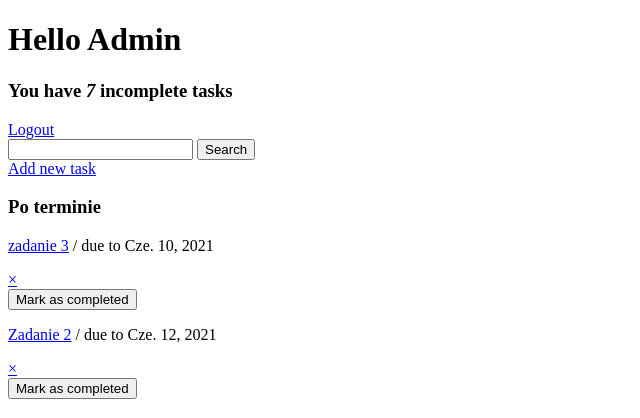
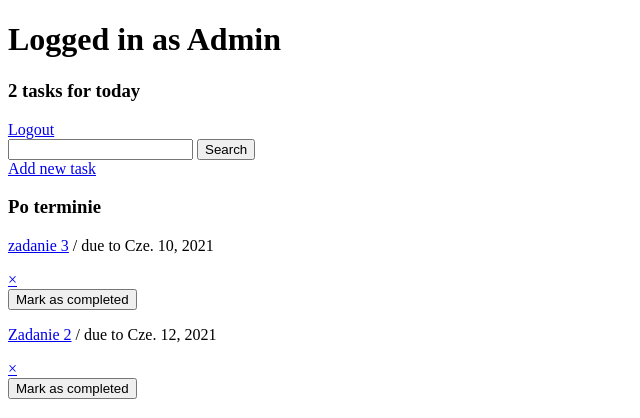
Before and after one commit to lukaszsliwinski/task_planner, a Django app: page / in a window 1280 px wide. Shown: the top 418 px of the page, without its empty margins (0-640 px from the left). Run offline with Django 3.2, Linux system fonts and the light colour scheme; a user stored in the database is signed in; data comes from the database, SQL or seed files in the repository; both versions use the stored data as it was after the commit.

Commit message:
Modification task counter - count tasks only for today

```diff
--- a/base/models.py
+++ b/base/models.py
@@ -1,8 +1,5 @@
 from django.db import models
 from django.contrib.auth.models import User
-
-import datetime
-
 from datetime import date
 
 class Task(models.Model):
@@ -11,7 +8,7 @@ class Task(models.Model):
     description = models.TextField(null=True, blank=True)
     completed = models.BooleanField(default=False)
     created = models.DateTimeField(auto_now_add=True)
-    due_date = models.DateField(default=datetime.date.today, null=True, blank=True)
+    due_date = models.DateField(default=date.today, null=True, blank=True)
     completed_date = models.DateTimeField(null=True, blank=True)
 
     def __str__(self):
@@ -37,5 +34,5 @@ class Task(models.Model):
 
     def mark_as_completed(self):
         self.completed = not self.completed
-        self.completed_date = datetime.date.today()
+        self.completed_date = date.today()
         self.save()
--- a/base/templates/base/task_list.html
+++ b/base/templates/base/task_list.html
@@ -3,8 +3,8 @@
 
 <div>
     <div>
-        <h1>Hello {{request.user|title}}</h1>
-        <h3>You have <i>{{count}}</i> incomplete task{{ count|pluralize:"s" }}</h3>
+        <h1>Logged in as {{request.user|title}}</h1>
+        <h3>{{count}} task{{ count|pluralize:"s" }} for today</h3>
     </div>
     {% if request.user.is_authenticated %}
     <a href="{% url 'logout' %}">Logout</a>
@@ -38,8 +38,6 @@
         {% endif %}
     </div>
     {% endif %}
-    {% empty %}
-    <h3>No items in list</h3>
     {% endfor %}
 </div>
 
@@ -60,8 +58,6 @@
         {% endif %}
     </div>
     {% endif %}
-    {% empty %}
-    <h3>No items in list</h3>
     {% endfor %}
 </div>
 
@@ -88,8 +84,6 @@
         {% endif %}
     </div>
     {% endif %}
-    {% empty %}
-    <h3>No items in list</h3>
     {% endfor %}
 </div>
 
@@ -106,8 +100,6 @@
         <button type="submit">{% if task.completed %}Mark as uncompleted{% else %}Mark as completed{% endif %}</button>
     </form>
     {% endif %}
-    {% empty %}
-    <h3>No items in list</h3>
     {% endfor %}
 </div>
 
--- a/base/views.py
+++ b/base/views.py
@@ -10,6 +10,8 @@ from django.contrib.auth.forms import UserCreationForm
 from django.contrib.auth import login
 
 from .models import Task
+
+from datetime import date
 
 
 class CustomLoginView(LoginView):
@@ -46,7 +48,7 @@ class TaskList(LoginRequiredMixin, ListView):
     def get_context_data(self, **kwargs):
         context = super().get_context_data(**kwargs)
         context['tasks'] = context['tasks'].filter(user=self.request.user).order_by('completed', 'due_date')
-        context['count'] = context['tasks'].filter(completed=False).count()
+        context['count'] = context['tasks'].filter(completed=False, due_date=date.today()).count()
         search_input = self.request.GET.get('search-area') or ''
         if search_input:
             context['tasks'] = context['tasks'].filter(title__startswith=search_input)
```
Also changed, not shown: db.sqlite3. Lines whose indentation alone changed are shown as unchanged.
